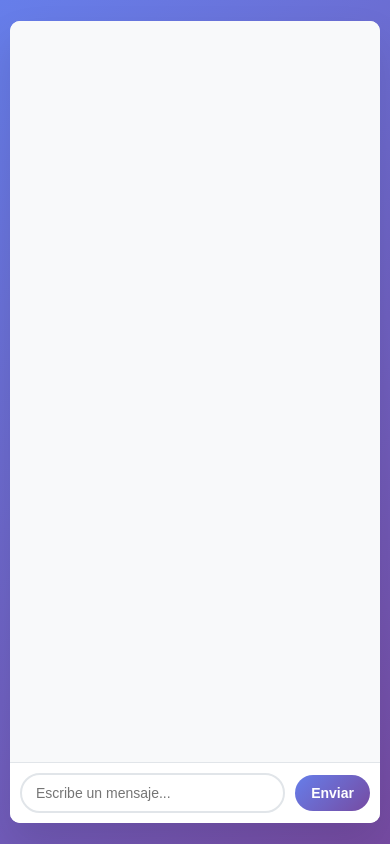
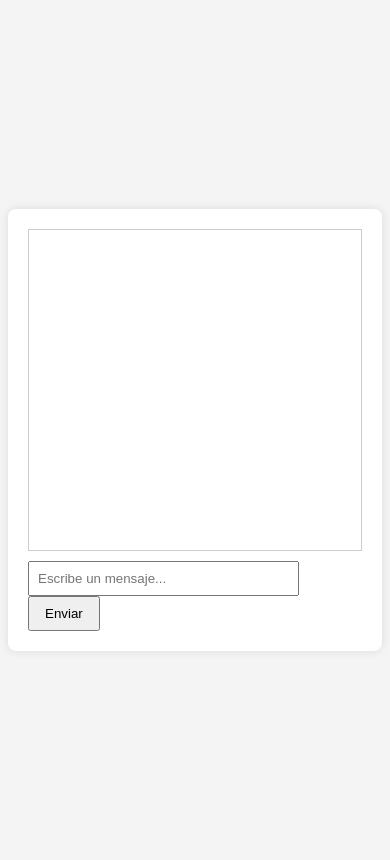
Before and after one commit to Gwchicango/Vinculacion, a plain HTML site: page index.html in a window 390 px wide. Drawn offline with nearby package versions, Linux system fonts and the light colour scheme.

Commit message:
Revert "Update Interface"

```diff
--- a/css/styles.css
+++ b/css/styles.css
@@ -1,187 +1,33 @@
-* {
-  margin: 0;
-  padding: 0;
-  box-sizing: border-box;
-}
-
 body {
-  font-family: 'Segoe UI', Tahoma, Geneva, Verdana, sans-serif;
-  background: linear-gradient(135deg, #667eea 0%, #764ba2 100%);
-  min-height: 100vh;
+  font-family: Arial, sans-serif;
+  background: #f4f4f4;
   display: flex;
   justify-content: center;
   align-items: center;
-  padding: 20px;
+  height: 100vh;
 }
 
 #chat-container {
   background: #fff;
-  width: 100%;
-  max-width: 500px;
-  height: 80vh;
-  max-height: 600px;
-  border-radius: 20px;
-  box-shadow: 0 20px 40px rgba(0, 0, 0, 0.1);
-  display: flex;
-  flex-direction: column;
-  overflow: hidden;
+  width: 400px;
+  padding: 20px;
+  border-radius: 8px;
+  box-shadow: 0 0 10px rgba(0, 0, 0, 0.1);
 }
 
 #chat-window {
-  flex: 1;
-  padding: 20px;
+  height: 300px;
   overflow-y: auto;
-  background: #f8f9fa;
-}
-
-.message {
-  margin-bottom: 15px;
-  padding: 12px 16px;
-  border-radius: 18px;
-  max-width: 80%;
-  word-wrap: break-word;
-  animation: fadeIn 0.3s ease-in;
-}
-
-.user {
-  background: linear-gradient(135deg, #667eea 0%, #764ba2 100%);
-  color: white;
-  margin-left: auto;
-  border-bottom-right-radius: 6px;
-}
-
-.bot {
-  background: white;
-  color: #333;
-  border: 1px solid #e1e5e9;
-  margin-right: auto;
-  border-bottom-left-radius: 6px;
-}
-
-.input-container {
-  padding: 20px;
-  background: white;
-  border-top: 1px solid #e1e5e9;
-  display: flex;
-  gap: 10px;
-  align-items: center;
+  border: 1px solid #ccc;
+  padding: 10px;
+  margin-bottom: 10px;
 }
 
 #user-input {
-  flex: 1;
-  padding: 12px 16px;
-  border: 2px solid #e1e5e9;
-  border-radius: 25px;
-  font-size: 14px;
-  outline: none;
-  transition: border-color 0.3s ease;
-}
-
-#user-input:focus {
-  border-color: #667eea;
+  width: 75%;
+  padding: 8px;
 }
 
 #send-btn {
-  background: linear-gradient(135deg, #667eea 0%, #764ba2 100%);
-  color: white;
-  border: none;
-  padding: 12px 20px;
-  border-radius: 25px;
-  cursor: pointer;
-  font-size: 14px;
-  font-weight: 600;
-  transition: transform 0.2s ease, box-shadow 0.2s ease;
+  padding: 8px 15px;
 }
-
-#send-btn:hover {
-  transform: translateY(-2px);
-  box-shadow: 0 5px 15px rgba(102, 126, 234, 0.4);
-}
-
-#send-btn:active {
-  transform: translateY(0);
-}
-
-@keyframes fadeIn {
-  from {
-    opacity: 0;
-    transform: translateY(10px);
-  }
-  to {
-    opacity: 1;
-    transform: translateY(0);
-  }
-}
-
-/* Responsive design */
-@media (max-width: 768px) {
-  body {
-    padding: 10px;
-  }
-
-  #chat-container {
-    height: 90vh;
-    max-height: none;
-    border-radius: 15px;
-  }
-
-  #chat-window {
-    padding: 15px;
-  }
-
-  .message {
-    max-width: 90%;
-    padding: 10px 14px;
-  }
-
-  .input-container {
-    padding: 15px;
-  }
-
-  #user-input {
-    padding: 10px 14px;
-  }
-
-  #send-btn {
-    padding: 10px 16px;
-  }
-}
-
-@media (max-width: 480px) {
-  #chat-container {
-    height: 95vh;
-    border-radius: 10px;
-  }
-
-  #chat-window {
-    padding: 10px;
-  }
-
-  .message {
-    max-width: 95%;
-    font-size: 14px;
-  }
-
-  .input-container {
-    padding: 10px;
-  }
-}
-
-/* Scrollbar styling */
-#chat-window::-webkit-scrollbar {
-  width: 6px;
-}
-
-#chat-window::-webkit-scrollbar-track {
-  background: #f1f1f1;
-  border-radius: 3px;
-}
-
-#chat-window::-webkit-scrollbar-thumb {
-  background: #c1c1c1;
-  border-radius: 3px;
-}
-
-#chat-window::-webkit-scrollbar-thumb:hover {
-  background: #a8a8a8;
-}
--- a/index.html
+++ b/index.html
@@ -2,7 +2,6 @@
 <html lang="es">
 <head>
   <meta charset="UTF-8" />
-  <meta name="viewport" content="width=device-width, initial-scale=1.0" />
   <title>Chatbot MVC</title>
   <link rel="stylesheet" href="css/styles.css" />
   <script src="https://cdn.jsdelivr.net/npm/fuse.js@6.6.2"></script>
@@ -10,10 +9,8 @@
 <body>
   <div id="chat-container">
     <div id="chat-window"></div>
-    <div class="input-container">
-      <input type="text" id="user-input" placeholder="Escribe un mensaje..." />
-      <button id="send-btn">Enviar</button>
-    </div>
+    <input type="text" id="user-input" placeholder="Escribe un mensaje..." />
+    <button id="send-btn">Enviar</button>
   </div>
   <script src="js/model.js"></script>
   <script src="js/view.js"></script>
--- a/js/view.js
+++ b/js/view.js
@@ -5,8 +5,8 @@ const ChatView = (() => {
 
   function appendMessage(message, sender = "user") {
     const msgDiv = document.createElement("div");
-    msgDiv.textContent = message;
-    msgDiv.className = `message ${sender}`;
+    msgDiv.textContent = `${sender === "user" ? "Tú" : "Bot"}: ${message}`;
+    msgDiv.className = sender;
     chatWindow.appendChild(msgDiv);
     chatWindow.scrollTop = chatWindow.scrollHeight;
   }
```
